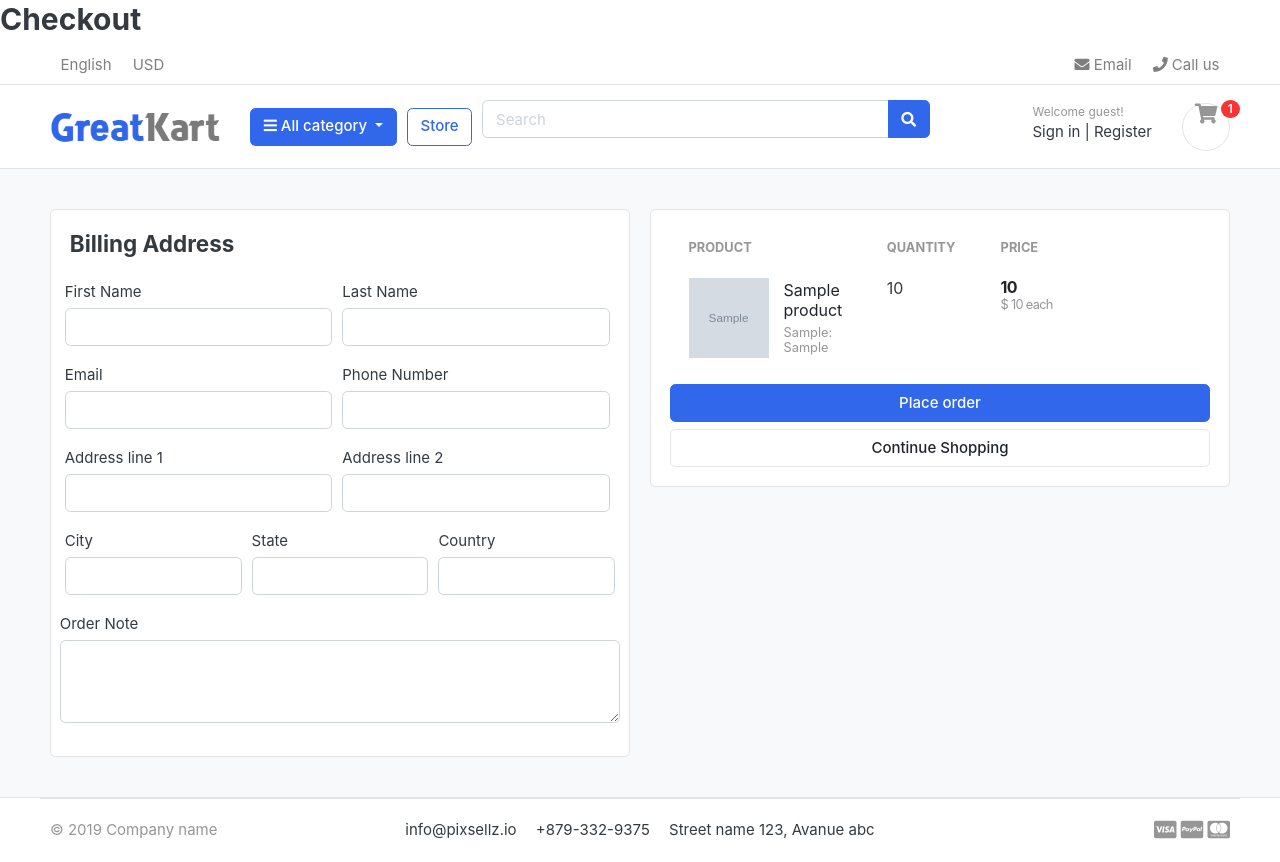
After one commit to Harsh123only/greatkart-django, a Django app: template greatkart/templates/store/checkout.html in a window 1280 px wide. The commit adds this page. Run offline with Django 3.2, Linux system fonts and the light colour scheme; the template is opened without the code that fills it: most values are stand-ins (such as "Sample title", 1, 10 or a date in 2020); grey boxes marked "Sample" are stand-in pictures; some libraries are stand-ins or nearby versions; some web fonts are replaced.

Commit message:
handled cart and checkout

```diff
--- a/greatkart/carts/models.py
+++ b/greatkart/carts/models.py
@@ -14,9 +14,10 @@ class Cart(models.Model):
 
 
 class CartItem(models.Model):
+    user= ForeignKey('accounts.Account', on_delete=models.CASCADE, null=True)
     product = models.ForeignKey('store.Product', on_delete=models.CASCADE)
     variation = models.ManyToManyField('store.Variation', blank=True)
-    cart = models.ForeignKey(Cart, on_delete=models.CASCADE)
+    cart = models.ForeignKey(Cart, on_delete=models.CASCADE,null=True)
     quantity = models.IntegerField()
     is_active = models.BooleanField(default=True)
 
--- a/greatkart/carts/urls.py
+++ b/greatkart/carts/urls.py
@@ -6,4 +6,5 @@ urlpatterns = [
     path("add_cart/<int:product_id>/", views.add_cart, name="add_cart"),
     path("remove_cart/<int:product_id>/<int:cart_item_id>/", views.remove_cart, name="remove_cart"),
     path("remove_cart_item/<int:product_id>/<int:cart_item_id>/", views.remove_cart_item, name="remove_cart_item"),
+    path("checkout/", views.checkout, name="checkout"),
 ]
--- a/greatkart/templates/base.html
+++ b/greatkart/templates/base.html
@@ -55,5 +55,5 @@ $(document).ready(function() {
 
 
 {# Removed duplicate navbar include to fix double navbar issue #}
-
+{% include "includes/footer.html" %}
 {% comment %} footer {% endcomment %}
--- a/greatkart/templates/includes/navbar.html
+++ b/greatkart/templates/includes/navbar.html
@@ -78,12 +78,13 @@
 							<a href="{%url 'logout'%}">Logout</a>
 						</div>
 					</div>
+					{% endif %}
 					<a href=" {% url "cart" %}" class="widget-header pl-3 ml-3">
 						<div class="icon icon-sm rounded-circle border"><i class="fa fa-shopping-cart"></i></div>
 						<span class="badge badge-pill badge-danger notify">{{cart_count}}</span>
 					</a>
 				</div> <!-- widgets-wrap.// -->
-				{% endif %}
+
 			</div> <!-- col.// -->
 </div> <!-- row.// -->
 	</div> <!-- container.// -->
--- a/greatkart/templates/store/cart.html
+++ b/greatkart/templates/store/cart.html
@@ -108,7 +108,7 @@
 			<p class="text-center mb-3">
 				<img src="{% static "./images/misc/payments.png" %}" height="26">
 			</p>
-			<a href="./place-order.html" class="btn btn-primary btn-block"> Checkout </a>
+			<a href="./checkout" class="btn btn-primary btn-block"> Checkout </a>
 			<a href="{%url 'store'%}" class="btn btn-light btn-block">Continue Shopping</a>
 		</div> <!-- card-body.// -->
 		</div> <!-- card.// -->
--- /dev/null
+++ b/greatkart/templates/store/checkout.html
@@ -0,0 +1,165 @@
+<h2>Checkout</h2>{% extends "base.html" %}
+
+{%load static%}
+ {% block content %}
+
+<style>
+.btn-custom-border {
+    border-width: 2px !important;
+    min-width: 40px; /* Ensures both buttons have same width */
+    height: 40px;    /* Ensures both buttons have same height */
+    display: inline-flex;
+    align-items: center;
+    justify-content: center;
+}
+</style>
+
+<section class="section-content padding-y bg">
+<div class="container">
+
+<!-- ============================ COMPONENT 1 ================================= -->
+
+<div class="row">
+	<aside class="col-lg-6">
+<div class="card">
+    <div class="card-body">
+        <h4 class="card-title mb-4">Billing Address</h4>
+        <form action="" method="POST">
+            {% csrf_token %}
+            {% include 'includes/alerts.html' %}
+            <div class="form-row">
+                <div class="form-row">
+                    <div class="col form-group">
+                        <label for="">First Name</label>
+                        <input type="text" name="first_name" class="form-control" required>
+                    </div>
+                    <div class="col form-group">
+                        <label for="">Last Name</label>
+                        <input type="text" name="last_name" class="form-control" required>
+                    </div>
+                </div>
+                <div class="form-row">
+                    <div class="col form-group">
+                        <label for="">Email</label>
+                        <input type="text" name="email" class="form-control" required>
+                    </div>
+                    <div class="col form-group">
+                        <label for="">Phone Number</label>
+                        <input type="text" name="phone" class="form-control" required>
+                    </div>
+                </div>
+                <div class="form-row">
+                    <div class="col form-group">
+                        <label for="">Address line 1</label>
+                        <input type="text" name="address_line_1" class="form-control" required>
+                    </div>
+                    <div class="col form-group">
+                        <label for="">Address line 2 </label>
+                        <input type="text" name="address_line_2" class="form-control" required>
+                    </div>
+                </div>
+                <div class="form-row">
+                    <div class="col form-group">
+                        <label for="">City</label>
+                        <input type="text" name="city" class="form-control" required>
+                    </div>
+                    <div class="col form-group">
+                        <label for="">State</label>
+                        <input type="text" name="state" class="form-control" required>
+                    </div>
+
+
+                    <div class="col form-group">
+                        <label for="">Country</label>
+                        <input type="text" name="country" class="form-control" required>
+                    </div>
+
+                </div>
+                <div >
+                    <div class="form-row">
+                        <label for="">Order Note</label>
+                        <textarea name="order_note" rows="3" cols="100" class="form-control"></textarea>
+                    </div>
+                </div>
+
+
+
+            </div>
+
+    </div>
+
+
+</div> <!-- card.// -->
+
+	</aside> <!-- col.// -->
+	<aside class="col-lg-6">
+
+		<div class="card">
+		<div class="card-body">
+<table class="table table-borderless table-shopping-cart">
+<thead class="text-muted">
+<tr class="small text-uppercase">
+  <th scope="col">Product</th>
+  <th scope="col" width="120">Quantity</th>
+  <th scope="col" width="120">Price</th>
+  <th scope="col" class="text-right" width="200"> </th>
+
+</tr>
+</thead>
+<tbody>
+
+{%for cart_item in cart_items%}
+
+
+<tr>
+	<td>
+		<figure class="itemside align-items-center">
+			<div class="aside"><img src="{{cart_item.product.image.url}}" class="img-sm"></div>
+			<figcaption class="info">
+				<a href="{{cart_item.product.get_url}}" class="title text-dark">{{cart_item.product.product_name}}</a>
+				<p class="text-muted small">
+					{%if cart_item.variation.all%}
+					{%for variation in cart_item.variation.all%}
+					{{variation.variation_category | capfirst}}: {{variation.variation_value | capfirst}}<br>
+
+					{%endfor%}
+					{%endif%}
+				</p>
+			</figcaption>
+		</figure>
+	</td>
+	<td>
+        <label for="">{{cart_item.quantity}}</label>
+	</td>
+	<td>
+		<div class="price-wrap">
+			<var class="price">   {{cart_item.sub_total}}</var>
+			<small class="text-muted">$ {{cart_item.product.price}} each </small>
+		</div> <!-- price-wrap .// -->
+    </td>
+</tr>
+
+
+{%endfor%}
+</tbody>
+
+</table>
+			<a href="./checkout" class="btn btn-primary btn-block">Place order</a>
+			<a href="{%url 'store'%}" class="btn btn-light btn-block">Continue Shopping</a>
+            </form>
+		</div> <!-- card-body.// -->
+		</div> <!-- card.// -->
+
+</aside> <!-- col.// -->
+
+
+</div> <!-- row.// -->
+
+<!-- ============================ COMPONENT 1 END .// ================================= -->
+
+</div> <!-- container .//  -->
+</section>
+<!-- ========================= SECTION CONTENT END// ========================= -->
+
+
+{% endblock %}
```
Also changed, not shown: greatkart/accounts/views.py (+55 -3 lines), greatkart/carts/context_processors.py (+8 -2 lines), greatkart/carts/views.py (+159 -57 lines), greatkart/carts/migrations/0004_cartitem_user_alter_cartitem_cart.py (added), greatkart/db.sqlite3, 1 other file.
